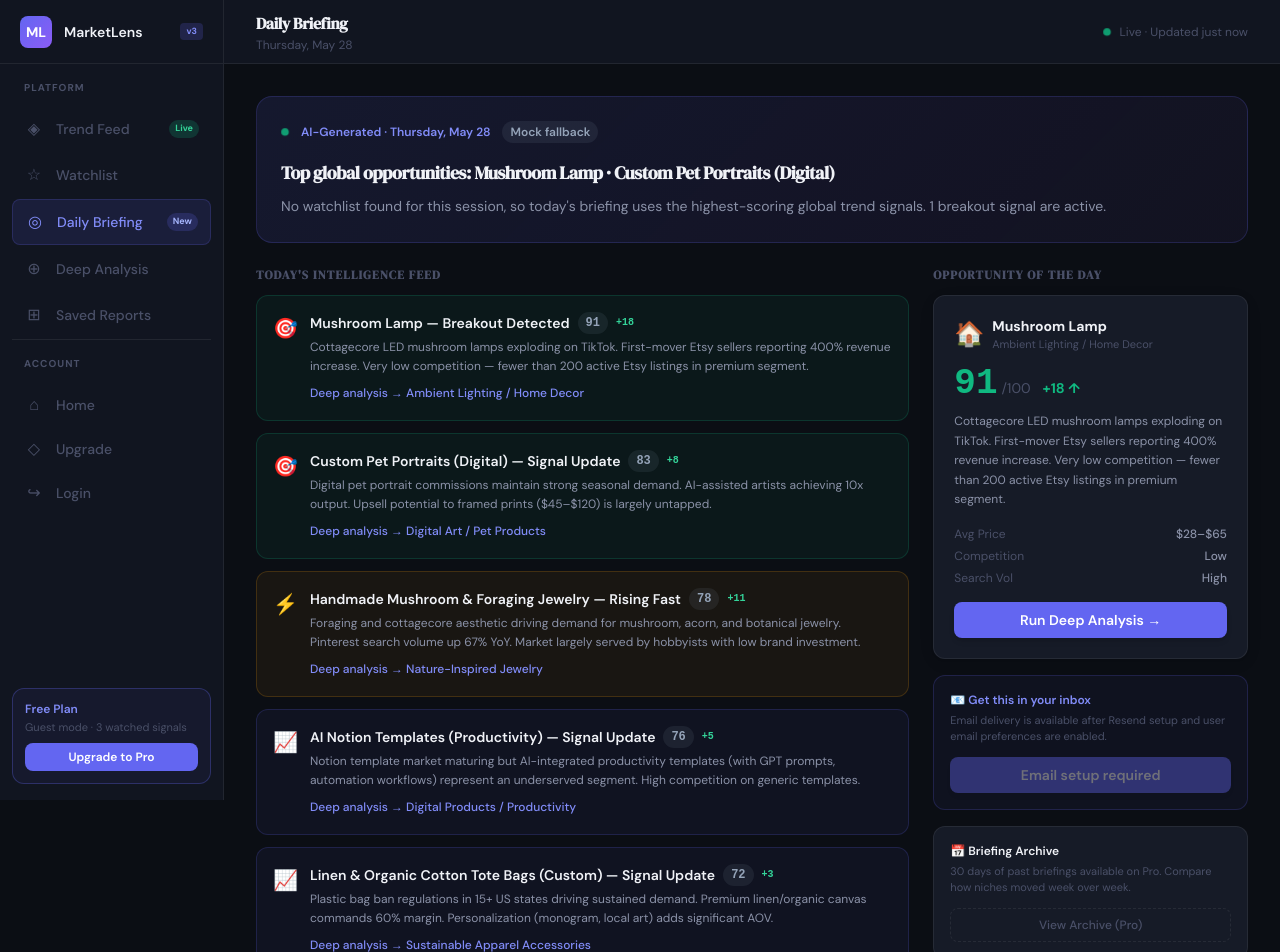
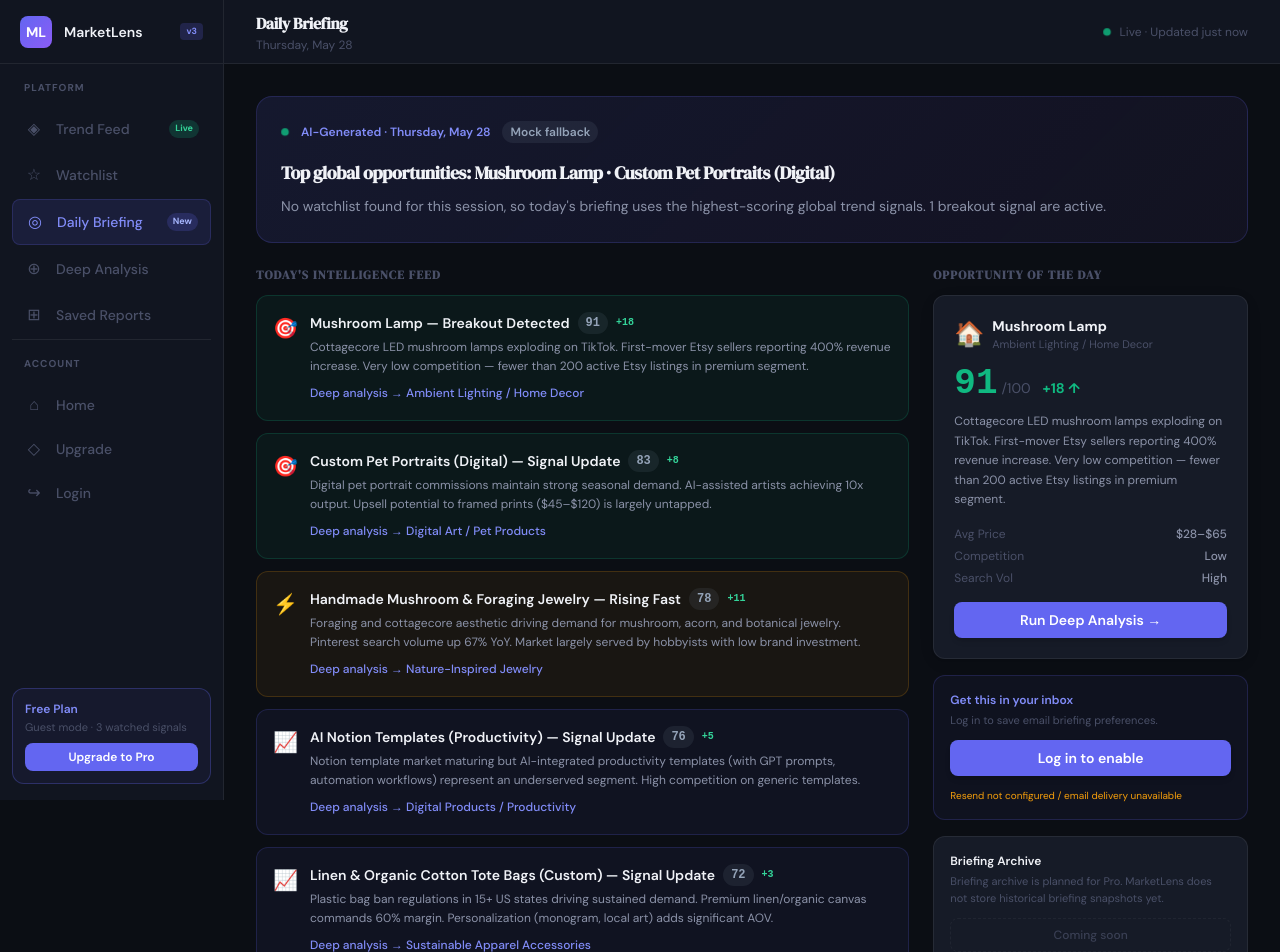
Before and after one commit to LohitVukanti/marketlens, a Next.js app: page /briefing in a window 1280 px wide. Shown: the top 952 px of the page. Built offline with nearby package versions, Linux system fonts and the light colour scheme; no server answers; the database is empty.

Commit message:
Fix daily briefing email preference actions

```diff
--- /dev/null
+++ b/src/app/api/profile/preferences/route.ts
@@ -0,0 +1,107 @@
+import { NextRequest, NextResponse } from "next/server";
+import { createServerSupabase } from "@/lib/supabase";
+import { getUserFromAuthorization } from "@/lib/server-auth";
+
+const PROFILE_COLUMNS = "user_id, plan, daily_briefing_enabled, email_alerts_enabled";
+
+function emailDeliveryConfigured() {
+  return Boolean(process.env.RESEND_API_KEY && process.env.RESEND_FROM_EMAIL);
+}
+
+async function ensureProfile(userId: string) {
+  const supabase = createServerSupabase();
+  const { data: existing, error: selectError } = await supabase
+    .from("profiles")
+    .select(PROFILE_COLUMNS)
+    .eq("user_id", userId)
+    .maybeSingle();
+
+  if (selectError) throw selectError;
+  if (existing) return existing;
+
+  const { data: inserted, error: insertError } = await supabase
+    .from("profiles")
+    .insert({ user_id: userId, plan: "free" })
+    .select(PROFILE_COLUMNS)
+    .single();
+
+  if (insertError) throw insertError;
+  return inserted;
+}
+
+export async function GET(req: NextRequest) {
+  const user = await getUserFromAuthorization(req.headers.get("authorization"));
+  if (!user) {
+    return NextResponse.json({ success: false, error: "Login required." }, { status: 401 });
+  }
+
+  try {
+    const profile = await ensureProfile(user.id);
+    return NextResponse.json({
+      success: true,
+      profile,
+      resendConfigured: emailDeliveryConfigured(),
+    });
+  } catch (error) {
+    return NextResponse.json(
+      { success: false, error: error instanceof Error ? error.message : "Could not load preferences." },
+      { status: 500 }
+    );
+  }
+}
+
+export async function PATCH(req: NextRequest) {
+  const user = await getUserFromAuthorization(req.headers.get("authorization"));
+  if (!user) {
+    return NextResponse.json({ success: false, error: "Login required." }, { status: 401 });
+  }
+
+  const body = await req.json().catch(() => ({}));
+  const updates: Record<string, boolean> = {};
+
+  if (typeof body.daily_briefing_enabled === "boolean") {
+    updates.daily_briefing_enabled = body.daily_briefing_enabled;
+  }
+  if (typeof body.email_alerts_enabled === "boolean") {
+    updates.email_alerts_enabled = body.email_alerts_enabled;
+  }
+
+  if (!Object.keys(updates).length) {
+    return NextResponse.json({ success: false, error: "No preference updates provided." }, { status: 400 });
+  }
+
+  const supabase = createServerSupabase();
+
+  try {
+    await ensureProfile(user.id);
+    const { data: profile, error } = await supabase
+      .from("profiles")
+      .update(updates)
+      .eq("user_id", user.id)
+      .select(PROFILE_COLUMNS)
+      .single();
+
+    if (error) throw error;
+
+    const { error: preferenceError } = await supabase.from("alert_preferences").upsert({
+      user_id: user.id,
+      ...updates,
+      updated_at: new Date().toISOString(),
+    });
+
+    if (preferenceError) {
+      console.warn("[preferences] alert_preferences sync failed:", preferenceError.message);
+    }
+
+    return NextResponse.json({
+      success: true,
+      profile,
+      resendConfigured: emailDeliveryConfigured(),
+    });
+  } catch (error) {
+    return NextResponse.json(
+      { success: false, error: error instanceof Error ? error.message : "Could not update preferences." },
+      { status: 500 }
+    );
+  }
+}
--- a/src/app/briefing/page.tsx
+++ b/src/app/briefing/page.tsx
@@ -1,6 +1,7 @@
 // src/app/briefing/page.tsx — Daily AI Briefing (habit loop engine)
 "use client";
 import { useEffect, useMemo, useState } from "react";
+import { useRouter } from "next/navigation";
 import AppShell from "@/components/layout/AppShell";
 import { CATEGORY_ICONS, TREND_SIGNALS } from "@/lib/trend-data";
 import { supabase, isSupabaseConfigured } from "@/lib/supabase";
@@ -9,6 +10,11 @@ import { getWatchlistItems } from "@/lib/watchlist";
 import { getClientWatchlistOwner } from "@/lib/client-owner";
 import type { BriefingItem, TrendSignal } from "@/types";
 import Link from "next/link";
+
+type EmailPreferences = {
+  daily_briefing_enabled: boolean;
+  email_alerts_enabled: boolean;
+};
 
 function BriefingItemCard({ item }: { item: BriefingItem }) {
   const config = {
@@ -48,9 +54,16 @@ function BriefingItemCard({ item }: { item: BriefingItem }) {
 }
 
 export default function BriefingPage() {
+  const router = useRouter();
   const [signals, setSignals] = useState<TrendSignal[]>([]);
   const [source, setSource] = useState<"personalized" | "global" | "mock">("mock");
   const [loading, setLoading] = useState(true);
+  const [emailPrefs, setEmailPrefs] = useState<EmailPreferences | null>(null);
+  const [emailAuthed, setEmailAuthed] = useState(false);
+  const [emailLoading, setEmailLoading] = useState(true);
+  const [emailSaving, setEmailSaving] = useState(false);
+  const [resendConfigured, setResendConfigured] = useState(false);
+  const [emailMessage, setEmailMessage] = useState("");
   const today = new Date().toLocaleDateString("en-US", { weekday: "long", month: "long", day: "numeric" });
   const briefing = useMemo(() => {
     const selectedSignals = signals.length ? signals : TREND_SIGNALS.slice(0, 5);
@@ -147,6 +160,75 @@ export default function BriefingPage() {
     loadBriefingSignals();
   }, []);
 
+  useEffect(() => {
+    async function loadEmailPreferences() {
+      try {
+        const { data } = await supabase.auth.getSession();
+        const token = data.session?.access_token;
+        if (!token) {
+          setEmailAuthed(false);
+          return;
+        }
+
+        setEmailAuthed(true);
+        const response = await fetch("/api/profile/preferences", {
+          headers: { Authorization: `Bearer ${token}` },
+        });
+        const payload = await response.json();
+        if (!response.ok) throw new Error(payload.error || "Could not load email preferences.");
+
+        setEmailPrefs({
+          daily_briefing_enabled: Boolean(payload.profile.daily_briefing_enabled),
+          email_alerts_enabled: Boolean(payload.profile.email_alerts_enabled),
+        });
+        setResendConfigured(Boolean(payload.resendConfigured));
+      } catch (error) {
+        setEmailMessage(error instanceof Error ? error.message : "Could not load email preferences.");
+      } finally {
+        setEmailLoading(false);
+      }
+    }
+
+    loadEmailPreferences();
+  }, []);
+
+  async function updateEmailPreference(updates: Partial<EmailPreferences>) {
+    const { data } = await supabase.auth.getSession();
+    const token = data.session?.access_token;
+
+    if (!token) {
+      router.push("/login");
+      return;
+    }
+
+    setEmailSaving(true);
+    setEmailMessage("");
+
+    try {
+      const response = await fetch("/api/profile/preferences", {
+        method: "PATCH",
+        headers: {
+          "Content-Type": "application/json",
+          Authorization: `Bearer ${token}`,
+        },
+        body: JSON.stringify(updates),
+      });
+      const payload = await response.json();
+      if (!response.ok) throw new Error(payload.error || "Could not update email preferences.");
+
+      setEmailPrefs({
+        daily_briefing_enabled: Boolean(payload.profile.daily_briefing_enabled),
+        email_alerts_enabled: Boolean(payload.profile.email_alerts_enabled),
+      });
+      setResendConfigured(Boolean(payload.resendConfigured));
+      setEmailMessage("Email preferences updated.");
+    } catch (error) {
+      setEmailMessage(error instanceof Error ? error.message : "Could not update email preferences.");
+    } finally {
+      setEmailSaving(false);
+    }
+  }
+
   return (
     <AppShell title="Daily Briefing" subtitle={today}>
       {/* Header card */}
@@ -222,30 +304,74 @@ export default function BriefingPage() {
             </div>
           </div>
 
-          {/* Email upgrade */}
+          {/* Email preferences */}
           <div className="rounded-xl p-4 border" style={{ borderColor: "rgba(99,102,241,0.2)", background: "rgba(99,102,241,0.05)" }}>
             <p className="text-xs font-semibold mb-1" style={{ color: "var(--accent-bright)" }}>
-              📧 Get this in your inbox
+              Get this in your inbox
             </p>
             <p className="text-[11px] mb-3" style={{ color: "var(--text-muted)" }}>
-              Email delivery is available after Resend setup and user email preferences are enabled.
+              {emailAuthed
+                ? resendConfigured
+                  ? "Choose which MarketLens emails you want to receive."
+                  : "Resend is not configured yet. Preferences can be saved, but email delivery is unavailable."
+                : "Log in to save email briefing preferences."}
             </p>
-            <button className="btn-primary w-full justify-center text-xs py-2 opacity-70 cursor-not-allowed" disabled>
-              Email setup required
-            </button>
+            <div className="space-y-2">
+              <button
+                onClick={() =>
+                  emailAuthed
+                    ? updateEmailPreference({
+                        daily_briefing_enabled: !emailPrefs?.daily_briefing_enabled,
+                      })
+                    : router.push("/login")
+                }
+                disabled={emailSaving || emailLoading}
+                className="btn-primary w-full justify-center text-xs py-2"
+              >
+                {!emailAuthed
+                  ? "Log in to enable"
+                  : emailPrefs?.daily_briefing_enabled
+                    ? "Email briefing enabled"
+                    : "Email briefing disabled"}
+              </button>
+              {emailAuthed && (
+                <button
+                  onClick={() =>
+                    updateEmailPreference({
+                      email_alerts_enabled: !emailPrefs?.email_alerts_enabled,
+                    })
+                  }
+                  disabled={emailSaving || emailLoading}
+                  className="btn-secondary w-full justify-center text-xs py-2"
+                >
+                  {emailPrefs?.email_alerts_enabled ? "Alert emails enabled" : "Alert emails disabled"}
+                </button>
+              )}
+            </div>
+            <p className="text-[10px] mt-3" style={{ color: resendConfigured ? "#34d399" : "#f59e0b" }}>
+              {resendConfigured ? "Email delivery configured" : "Resend not configured / email delivery unavailable"}
+            </p>
+            {emailMessage && (
+              <p className="text-[10px] mt-2" style={{ color: "var(--text-muted)" }}>
+                {emailMessage}
+              </p>
+            )}
           </div>
 
           {/* Archive notice */}
           <div className="rounded-xl p-4" style={{ background: "var(--bg-card)", border: "1px solid var(--border)" }}>
             <p className="text-xs font-semibold mb-1" style={{ color: "var(--text-primary)" }}>
-              📅 Briefing Archive
+              Briefing Archive
             </p>
             <p className="text-[11px]" style={{ color: "var(--text-muted)" }}>
-              30 days of past briefings available on Pro. Compare how niches moved week over week.
+              Briefing archive is planned for Pro. MarketLens does not store historical briefing snapshots yet.
             </p>
-            <button className="w-full mt-3 text-xs py-2 rounded-lg font-medium"
-              style={{ color: "var(--text-muted)", border: "1px dashed var(--border)" }}>
-              View Archive (Pro)
+            <button
+              className="w-full mt-3 text-xs py-2 rounded-lg font-medium opacity-70 cursor-not-allowed"
+              disabled
+              style={{ color: "var(--text-muted)", border: "1px dashed var(--border)" }}
+            >
+              Coming soon
             </button>
           </div>
         </div>
```
